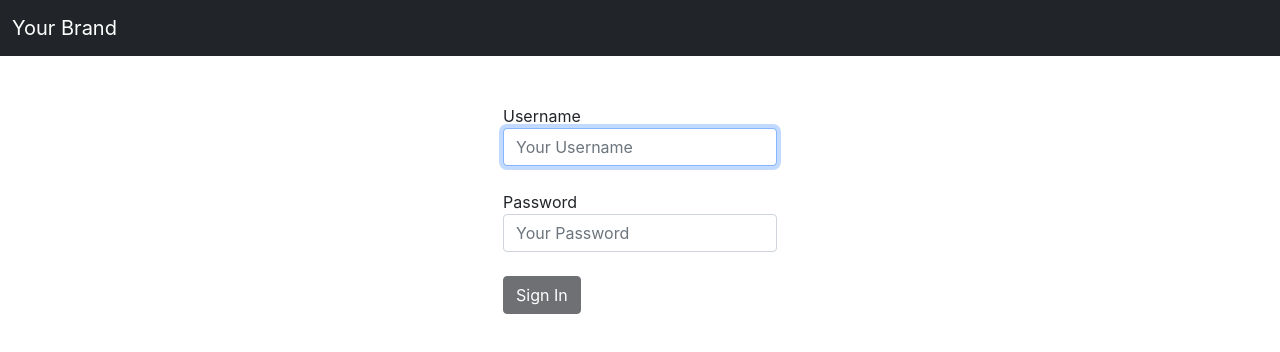
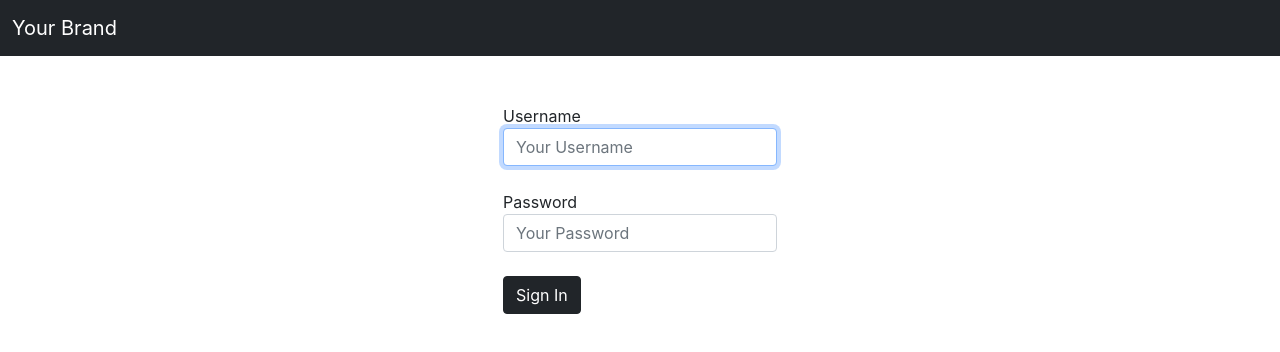
Before and after one commit to janumedia/react-login-example, a React (Create React App) app: page /login in a window 1280 px wide. Shown: the top 352 px of the page. Built offline with nearby package versions, Linux system fonts and the light colour scheme.

Commit message:
feat: form validation using Formik and Yup

```diff
--- a/package.json
+++ b/package.json
@@ -14,6 +14,7 @@
     "axios": "^0.25.0",
     "cors": "^2.8.5",
     "express": "^4.17.1",
+    "formik": "^2.2.9",
     "js-cookie": "^3.0.1",
     "react": "^17.0.1",
     "react-dom": "^17.0.1",
@@ -21,7 +22,8 @@
     "react-scripts": "4.0.1",
     "reactstrap": "^9.0.1",
     "typescript": "^4.0.3",
-    "web-vitals": "^0.2.4"
+    "web-vitals": "^0.2.4",
+    "yup": "^0.32.11"
   },
   "scripts": {
     "start": "react-scripts start",
--- a/src/LoginForm.tsx
+++ b/src/LoginForm.tsx
@@ -1,18 +1,25 @@
-import React, { useContext, useEffect, useState } from "react";
+import { useFormik } from "formik";
+import React, { useContext, useEffect } from "react";
 import { useNavigate } from "react-router-dom";
-import { Alert, Button, Form, FormGroup, Input, Label } from "reactstrap";
+import { Alert, Button, Form, FormFeedback, FormGroup, Input, Label } from "reactstrap";
 import { AuthContext } from "./contexts/AuthContext";
+import * as Yup from "yup";
 
 const LoginForm = () => {
   const {isLoading, login, token, user, getUser, errorData, setErrorData} = useContext(AuthContext);
-  const [username, setUsername] = useState("");
-  const [password, setPassword] = useState("");
   const navigate = useNavigate();
 
-  const submit = (e: React.FormEvent<HTMLFormElement>) => {
-    e.preventDefault();
-    login(username, password)
-  };
+  const {handleSubmit, handleChange, handleBlur, values, touched, errors} = useFormik({
+    initialValues: {
+      username: '',
+      password: ''
+    },
+    validationSchema: Yup.object({
+      username: Yup.string().min(3, 'Username required 3 chars min.').required('Username is required'),
+      password: Yup.string().min(3, 'Password required 3 chars min.').required('Password is required')
+    }),
+    onSubmit: values => login(values.username, values.password)
+  });
 
   useEffect(() => {
     if(token && !user) getUser(token);
@@ -26,36 +33,50 @@ const LoginForm = () => {
         token && !user
         ? 'Getting User...'
         : (
-        <Form name="login-form" onSubmit={submit}>
+        <Form name="login-form" onSubmit={handleSubmit}>
           <FormGroup>
-            <Label>
+            <Label for="username">
               Username
               <Input
+                id="username"
+                name="username"
                 type="text"
                 placeholder="Your Username"
-                value={username}
-                onChange={(e) => setUsername(e.target.value)}
+                value={values.username}
+                onChange={handleChange}
+                onBlur={handleBlur}
                 autoFocus
+                invalid={touched.username !== undefined && errors.username !== undefined}
               />
+              {
+                touched.username && errors.username && (<FormFeedback>{errors.username}</FormFeedback>)
+              }
             </Label>
 
           </FormGroup>
           <FormGroup>
-            <Label>
+            <Label for="password">
               Password
               <Input
+                id="password"
+                name="password"
                 type="password"
                 placeholder="Your Password"
-                value={password}
-                onChange={(e) => setPassword(e.target.value)}
+                value={values.password}
+                onChange={handleChange}
+                onBlur={handleBlur}
+                invalid={touched.password !== undefined && errors.password !== undefined}
               />
+              {
+                touched.password && errors.password && (<FormFeedback>{errors.password}</FormFeedback>)
+              }
             </Label>
           </FormGroup>
           <FormGroup>
             <Button
               type="submit"
               color="dark"
-              disabled={isLoading || (username.length < 3 || password.length < 3)}
+              disabled={isLoading}
             >
               { isLoading ? 'Signing In...' : 'Sign In' }
             </Button>
```
Also changed, not shown: 1 other file (tests, documents, lock files or other folders).
